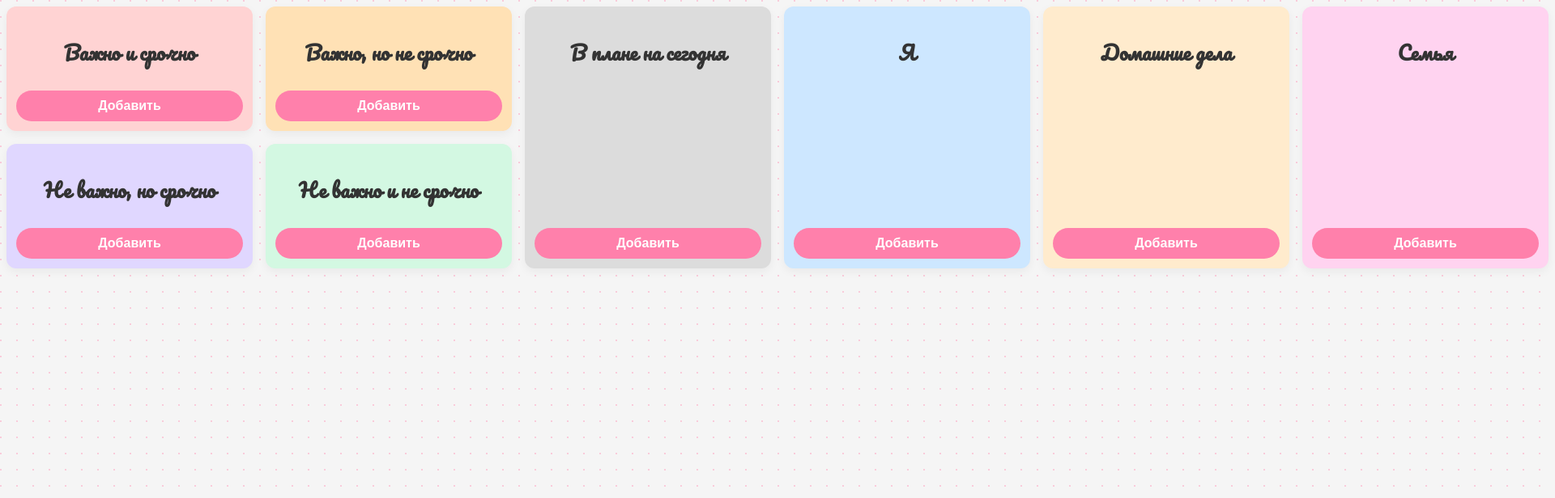
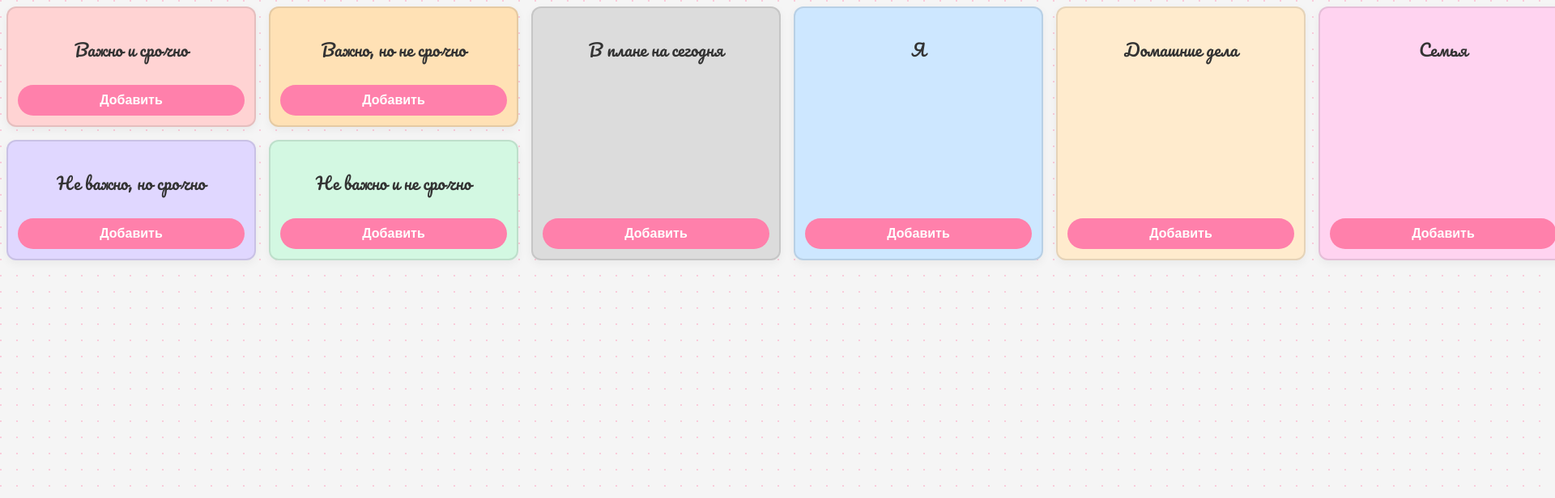
Before and after one commit to dandreyanov/daily_tracker, a website built with Vite: page retro-frontend/index.html in a window 1280 px wide. Shown: the top 616 px of the page at 81% size, 1920 px wide, since content can reach past the window. Built offline with nearby package versions, Linux system fonts and the light colour scheme.

Commit message:
fix style css

```diff
--- a/retro-frontend/style.css
+++ b/retro-frontend/style.css
@@ -48,6 +48,7 @@ body {
 
 /* 4) Колонка */
 .column {
+  border: 2px solid rgba(0, 0, 0, 0.1);
   width: 280px;        /* или любая другая нужная вам величина */
   min-width: 280px;    /* чтобы она не съезжала на узких экранах */
   max-width: 280px;    /* чтобы не растягивалась */
@@ -83,8 +84,9 @@ body {
 /* 7) Заголовок */
 .column h3 {
   font-family: 'Pacifico', cursive;
+  font-weight: 300;      /* или 400, по вкусу */
   text-align: center;
-  font-size: 1.5rem;
+  font-size: 1.3rem;
   margin-bottom: 12px;
   color: var(--text-color);
 }
```
